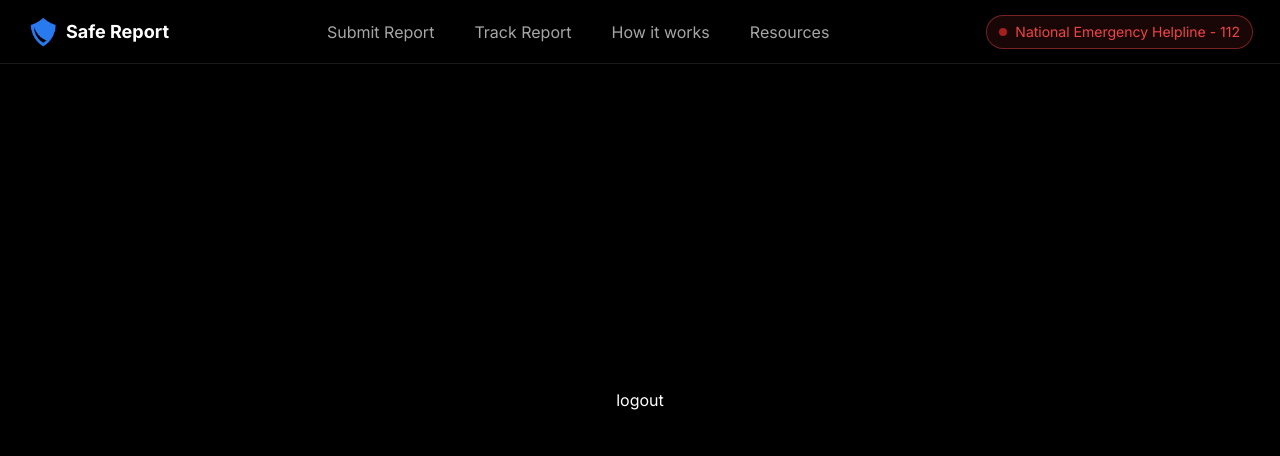
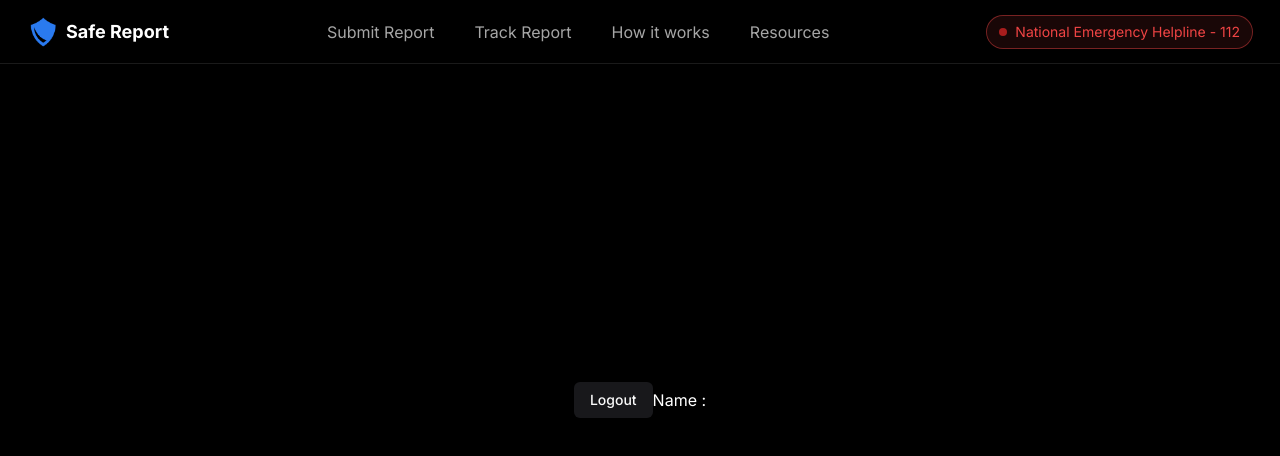
Before and after one commit to 10xshivam/ReportNow, a Next.js app: page /dashboard in a window 1280 px wide. Shown: the top 456 px of the page. Built offline with nearby package versions, Linux system fonts and the light colour scheme; no server answers.

Commit message:
feat: refactor authentication flow by replacing sign-in page with a new login page, update middleware and dashboard to use new routing, and enhance user experience with improved logout functionality

```diff
--- a/src/app/(auth)/sign-in/page.tsx
+++ b/src/app/(auth)/login/page.tsx
@@ -18,7 +18,7 @@ import { useToast } from "@/hooks/use-toast";
 import { useRouter } from "next/navigation";
 import { LoaderCircle } from "lucide-react";
 
-export default function Signin() {
+export default function Login() {
   const [isSubmitting, setIsSubmitting] = useState(false);
   const router = useRouter();
   const {toast} = useToast();
@@ -55,7 +55,7 @@ export default function Signin() {
     }
     setIsSubmitting(false);
     if (result?.url) {
-      router.replace('/dashboard');
+      router.replace(result.url);
     }
   };
   return (
--- a/src/app/dashboard/page.tsx
+++ b/src/app/dashboard/page.tsx
@@ -1,9 +1,16 @@
 "use client"
-import { signOut } from 'next-auth/react'
+import { Button } from '@/components/ui/button'
+import { signOut, useSession } from 'next-auth/react'
 import React from 'react'
 
-export default function dashboard() {
+export default function Dashboard() {
+  const {data:session} = useSession()
   return (
-    <div className='flex justify-center items-center w-full min-h-screen' onClick={() => signOut()}>logout</div>
+
+    <div className='flex justify-center items-center w-full min-h-screen'>
+      <Button onClick={() => signOut()}>Logout</Button>
+      <p>Name : {session?.user.name}</p>
+    </div>
+
   )
 }
--- a/src/lib/options.ts
+++ b/src/lib/options.ts
@@ -64,7 +64,7 @@ export const authOptions : NextAuthOptions  = {
         }
     },
     pages:{
-        signIn:"/admin/login"
+        signIn:"/login"
     },
     session:{
         strategy:'jwt'
--- a/src/middleware.ts
+++ b/src/middleware.ts
@@ -6,12 +6,12 @@ export async function middleware(request: NextRequest) {
   const token = await getToken({ req: request })
   const url = request.nextUrl
   if (token && (
-    url.pathname.startsWith('/sign-in')
+    url.pathname.startsWith('/login')
   )) {
     return NextResponse.redirect(new URL('/dashboard', request.url))
   }
   if (!token && url.pathname.startsWith('/dashboard')) {
-    return NextResponse.redirect(new URL('/sign-in', request.url));
+    return NextResponse.redirect(new URL('/login', request.url));
   }
   return NextResponse.next();
 }
@@ -19,7 +19,7 @@ export async function middleware(request: NextRequest) {
 // config ye batata hai kon kon se path pr middleware run krna hai
 export const config = {
   matcher: [
-    '/sign-in',
+    '/login',
     '/dashboard',
   ]
 }
```
